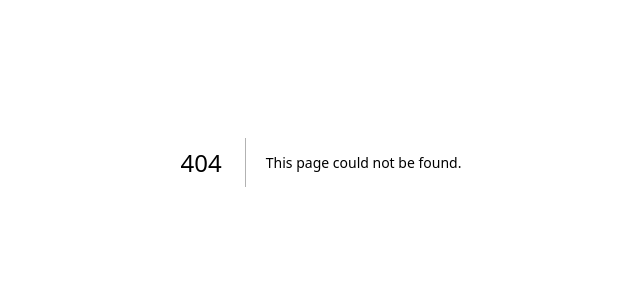
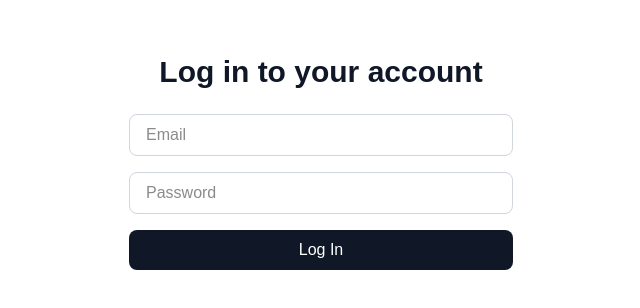
Before and after one commit to ryrycode/resumepilot-ai, a Next.js app in the folder frontend/: page /login in a window 1280 px wide. Before the commit this address had no page. Shown: the part 238-546 px from the top of the page, without its empty margins (319-959 px from the left). Built offline with nearby package versions, Linux system fonts and the light colour scheme.

Commit message:
feat: add signup and login forms, enable CORS

```diff
--- /dev/null
+++ b/frontend/src/app/login/page.js
@@ -0,0 +1,67 @@
+"use client";
+
+import { useState } from "react";
+
+export default function Login() {
+  const [email, setEmail] = useState("");
+  const [password, setPassword] = useState("");
+  const [message, setMessage] = useState("");
+
+  const handleSubmit = async (e) => {
+    e.preventDefault();
+    setMessage("");
+
+    try {
+      const res = await fetch("http://127.0.0.1:5000/login", {
+        method: "POST",
+        headers: { "Content-Type": "application/json" },
+        body: JSON.stringify({ email, password }),
+      });
+
+      const data = await res.json();
+
+      if (res.ok) {
+        setMessage("Login successful!");
+      } else {
+        setMessage(data.error || "Something went wrong.");
+      }
+    } catch (err) {
+      setMessage("Could not connect to the server.");
+    }
+  };
+
+  return (
+    <main className="flex flex-col items-center justify-center min-h-screen px-8">
+      <h1 className="text-3xl font-bold text-gray-900 mb-6">Log in to your account</h1>
+      <form onSubmit={handleSubmit} className="w-full max-w-sm flex flex-col gap-4">
+        <label htmlFor="email" className="sr-only">Email</label>
+        <input
+          id="email"
+          type="email"
+          placeholder="Email"
+          value={email}
+          onChange={(e) => setEmail(e.target.value)}
+          className="border border-gray-300 rounded-lg px-4 py-2"
+          required
+        />
+        <label htmlFor="password" className="sr-only">Password</label>
+        <input
+          id="password"
+          type="password"
+          placeholder="Password"
+          value={password}
+          onChange={(e) => setPassword(e.target.value)}
+          className="border border-gray-300 rounded-lg px-4 py-2"
+          required
+        />
+        <button
+          type="submit"
+          className="bg-gray-900 text-white px-4 py-2 rounded-lg hover:bg-gray-800"
+        >
+          Log In
+        </button>
+        {message && <p className="text-center text-gray-600" role="status">{message}</p>}
+      </form>
+    </main>
+  );
+}
--- /dev/null
+++ b/frontend/src/app/signup/page.js
@@ -0,0 +1,63 @@
+"use client";
+
+import { useState } from "react";
+
+export default function Signup() {
+  const [email, setEmail] = useState("");
+  const [password, setPassword] = useState("");
+  const [message, setMessage] = useState("");
+
+  const handleSubmit = async (e) => {
+    e.preventDefault();
+    setMessage("");
+
+    try {
+      const res = await fetch("http://127.0.0.1:5000/signup", {
+        method: "POST",
+        headers: { "Content-Type": "application/json" },
+        body: JSON.stringify({ email, password }),
+      });
+
+      const data = await res.json();
+
+      if (res.ok) {
+        setMessage("Account created! You can now log in.");
+      } else {
+        setMessage(data.error || "Something went wrong.");
+      }
+    } catch (err) {
+      setMessage("Could not connect to the server.");
+    }
+  };
+
+  return (
+    <main className="flex flex-col items-center justify-center min-h-screen px-8">
+      <h1 className="text-3xl font-bold text-gray-900 mb-6">Create your account</h1>
+      <form onSubmit={handleSubmit} className="w-full max-w-sm flex flex-col gap-4">
+        <input
+          type="email"
+          placeholder="Email"
+          value={email}
+          onChange={(e) => setEmail(e.target.value)}
+          className="border border-gray-300 rounded-lg px-4 py-2"
+          required
+        />
+        <input
+          type="password"
+          placeholder="Password"
+          value={password}
+          onChange={(e) => setPassword(e.target.value)}
+          className="border border-gray-300 rounded-lg px-4 py-2"
+          required
+        />
+        <button
+          type="submit"
+          className="bg-gray-900 text-white px-4 py-2 rounded-lg hover:bg-gray-800"
+        >
+          Sign Up
+        </button>
+        {message && <p className="text-center text-gray-600">{message}</p>}
+      </form>
+    </main>
+  );
+}
```
Also changed, not shown: 2 other files (tests, documents, lock files or other folders).
